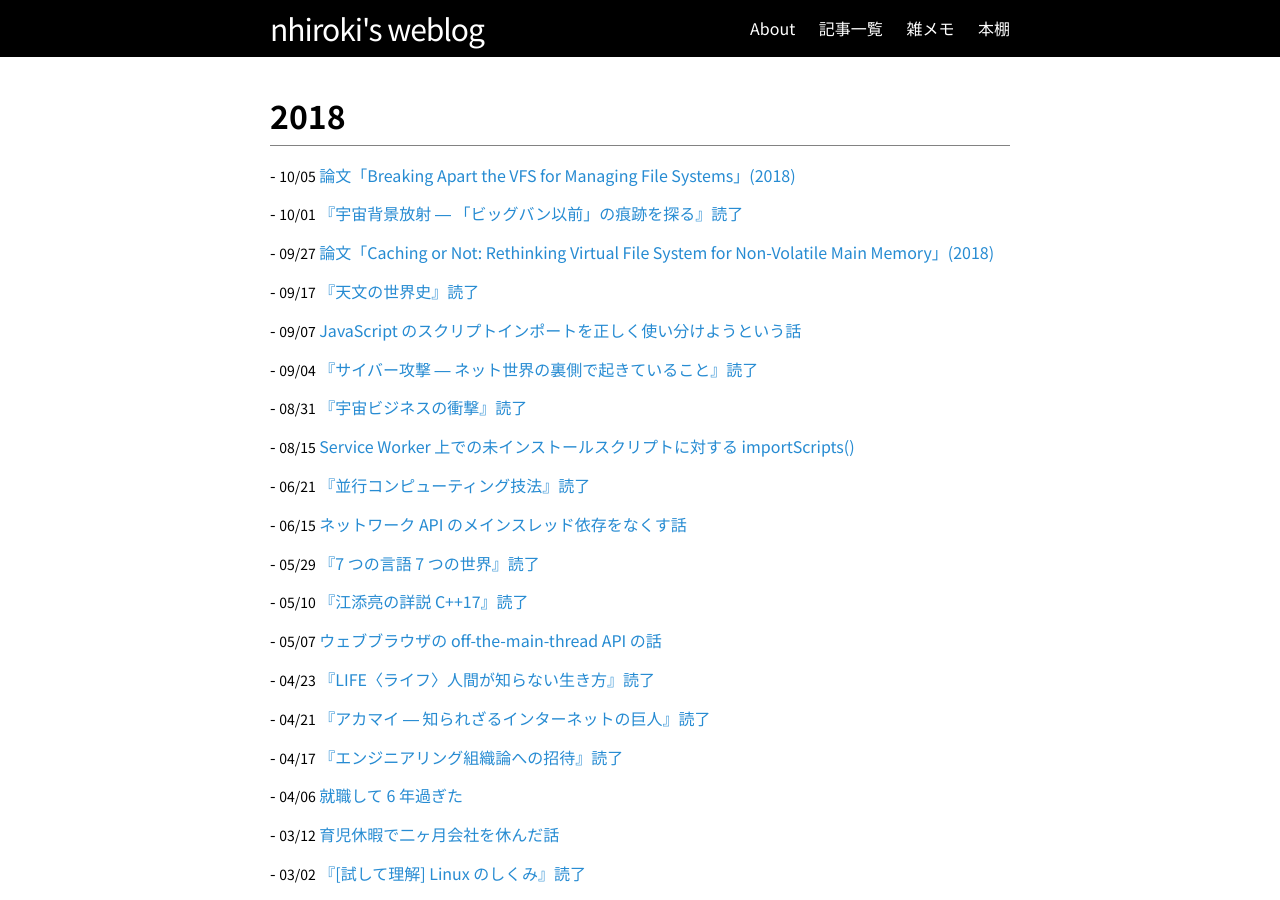
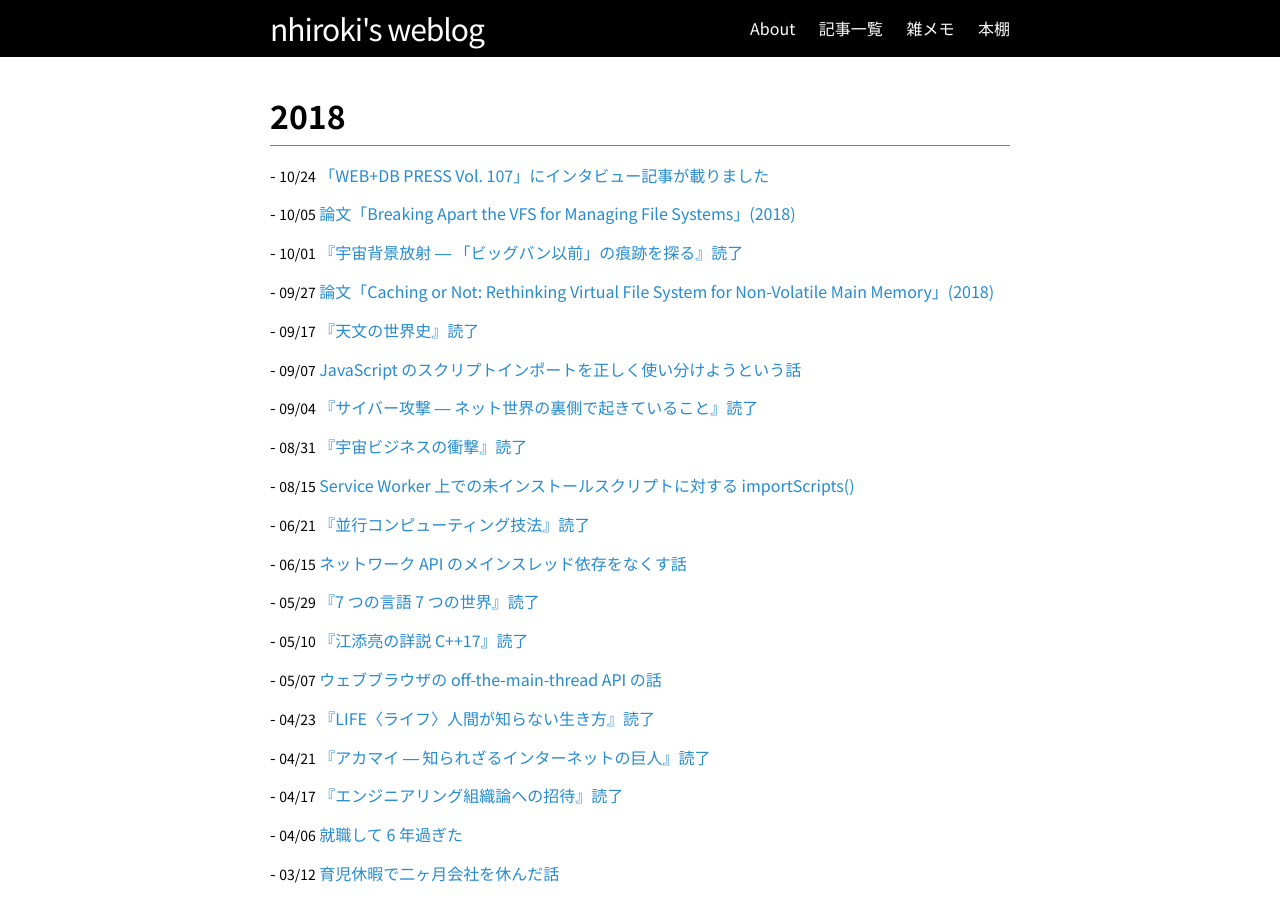
Before and after one commit to nhiroki/nhiroki.github.io, a Jekyll site: the page built from index.html, in a window 1280 px wide and 900 px high. Built offline with Jekyll 4.4.1, drawn with Linux system fonts in a browser that asks for light colours; some of the changed lines change nothing that is shown.

Commit message:
Publish a new article

```diff
--- /dev/null
+++ b/_posts/2018-10-24-webdb-press-107-interview.md
@@ -0,0 +1,25 @@
+---
+layout: post
+title: "「WEB+DB PRESS Vol. 107」にインタビュー記事が載りました"
+date: 2018-10-24 00:00:00 +09:00
+tags: blog
+image: /images/webdb-press-107-interview-article-header.jpg
+---
+
+本日発売の [WEB+DB PRESS vol. 107](https://gihyo.jp/magazine/wdpress/archive/2018/vol107) にインタビュー記事が載りました。
+
+![magazine cover](/images/webdb-press-107-interview-magazine-cover.jpg)
+
+本号から [mizchi](https://twitter.com/mizchi) さんがホストを務める「at the front - 前線にて」という連載インタビュー企画がスタートしたのですが、その第 1 回ゲストとしてインタビューしていただきました。
+
+![article header](/images/webdb-press-107-interview-article-header.jpg)
+
+「Chromium から見る Web の未来」というサブタイトルになっていますが、主に私のこれまでのキャリアや技術的に興味があること、Chromium コミッターとしての活動やプロジェクトの最近のトレンド (Layered APIs や [off-the-main-thread](/2018/05/07/off-the-main-thread-api)) などについて**個人的な立場**から話をさせていただきました。3 ページの記事になっています。
+
+こういったインタビューを受けるのは初めてでとても緊張していたのですが、話し始めたら止まらなくなり、最後はひたすら一方的に話したいことを話す感じになっちゃいました。後半とか全く Web 関係ないプロセッサや宇宙の話をしてます。すみません。私の発散気味な話をうまくまとめていただいて[^volume]とても助かりました。WEB+DB PRESS は学生の頃から読んでいる雑誌で、その中に自分がいることが不思議な気分です。
+
+mizchi さん、WEB+DB PRESS 編集部の久保田さん、ありがとうございました。
+
+---
+
+[^volume]: インタビューの文字起こし約 39000 文字を約 6000 文字まで圧縮してもらいました。
--- a/about.md
+++ b/about.md
@@ -1,7 +1,7 @@
 ---
 layout: page
 title: About
-date: 2018/04/12
+date: 2018/10/24
 permalink: /about/
 ---
 
@@ -38,6 +38,7 @@ Hiroki Nakagawa (nhiroki)
 
 ウェブブラウザ Chrome の開発。Chrome のオープンソースプロジェクト Blink / Chromium のコミッター。主に以下のことをしていました。
 
+* Off-the-main-thread リソースローディングの設計と実装
 * ES Modules for Workers API の設計と実装
 * [Worklets API]((https://drafts.css-houdini.org/worklets/)) の設計と実装
 * [Workers](https://html.spec.whatwg.org/multipage/workers.html#workers) / [Worklets](https://drafts.css-houdini.org/worklets/) API のスレッディング基盤の設計と実装
@@ -69,6 +70,12 @@ Chrome OS の文字入力変換ウィンドウの UI 改善。Chromium とか iB
 ウェブクローラーの開発 (Perl / PHP)、Drupal を使った社内ポータルサイトの構築 (PHP)、OpenLDAP / OpenAM を使ったシングルサインオン環境の構築と SNS への組み込み (PHP)、E-Learning アプリケーションの開発 (Ruby on Rails) などをしていました。その他に二年ほど高校生の家庭教師をしていました。
 
 # 勉強会などでの発表
+
+**インタビュー**
+
+* 2018.10.24 「[Chromium から見る Web の未来](/2018/10/24/webdb-press-107-interview)」 (WEB+DB PRESS Vol. 107)
+
+**発表**
 
 * 2017.03.21 「[論文紹介] The Linux Scheduler: A Decade of Wasted Cores (EuroSys 2016)」([システム系輪講会](https://connpass.com/event/52323/)) ([slide](https://docs.google.com/presentation/d/1B9lC6uPxHBzWm9Elhn8cvvQXy7ykIe7EPgFe0i0hAYk/pub?start=false&loop=false&slide=id.p))
 * 2016.02.06 「IoT 時代の Web エンジニア」 (IT 分科会 #2) (slide)
```
Also changed, not shown: images/webdb-press-107-interview-article-header.jpg (added), images/webdb-press-107-interview-magazine-cover.jpg (added).
